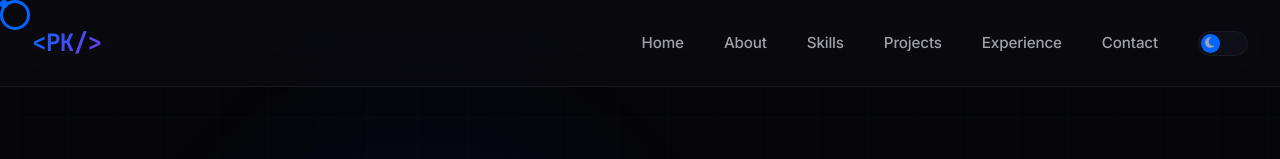
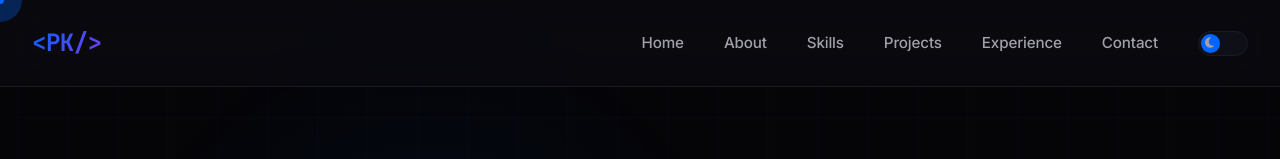
Before and after one commit to Prithivraj22/Portfolio, a React (Create React App) app: page / in a window 1280 px wide. Shown: the top 159 px of the page. Built offline with nearby package versions, Linux system fonts and the light colour scheme.

Commit message:
Cursor css has been changed based on feedback

```diff
--- a/src/App.css
+++ b/src/App.css
@@ -6,7 +6,7 @@
 }
 
 :root {
-    --primary: #0066FF;
+    --primary: hsl(216, 100%, 50%);
     --primary-dark: #0052CC;
     --secondary: #7C3AED;
     --accent: #F59E0B;
@@ -117,7 +117,7 @@ body.no-custom-cursor {
     position: fixed;
     width: 8px;
     height: 8px;
-    background-color: var(--primary);
+    background-color:  hsl(216, 100%, 50%);
     border-radius: 50%;
     pointer-events: none;
     z-index: 9999;
@@ -128,9 +128,9 @@ body.no-custom-cursor {
 
 .cursor-follower {
     position: fixed;
-    width: 30px;
-    height: 30px;
-    border: 3px solid var(--primary);
+    width: 44px;
+    height: 44px;
+    background-color: hsl(216, 100%, 50%,0.3);
     border-radius: 50%;
     pointer-events: none;
     z-index: 9998;
@@ -140,9 +140,9 @@ body.no-custom-cursor {
 }
 
 .cursor.grow {
-    width: 30px;
-    height: 30px;
-    background-color: rgba(0, 102, 255, 0.3);
+    width: 44px;
+    height: 44px;
+    background-color: hsl(216, 100%, 50%,0.3);
 }
 
 .cursor-follower.hidden-follower {
--- a/src/App.js
+++ b/src/App.js
@@ -47,8 +47,8 @@ const App = () => {
       let followerY = followerPos.y;
 
       const animateFollower = () => {
-        followerX += (mousePos.x - followerX) * 0.1;
-        followerY += (mousePos.y - followerY) * 0.1;
+        followerX += (mousePos.x - followerX) * 0.2;
+        followerY += (mousePos.y - followerY) * 0.2;
 
         setFollowerPos({ x: followerX, y: followerY });
         animationRef.current = requestAnimationFrame(animateFollower);
@@ -175,11 +175,11 @@ const App = () => {
     <>
       <div
         className={`cursor ${isHovering ? 'grow' : ''}`}
-        style={{ transform: `translate(${mousePos.x}px, ${mousePos.y}px)` }}
+        style={{ transform: `translate(${mousePos.x}px, ${mousePos.y}px) translate(-50%, -50%)` }}
       />
       <div
         className={`cursor-follower ${isHovering ? 'hidden-follower' : ''}`}
-        style={{ transform: `translate(${followerPos.x}px, ${followerPos.y}px)` }}
+        style={{ transform: `translate(${followerPos.x}px, ${followerPos.y}px) translate(-50%, -50%)` }}
       />
       <div className="bg-grid" />
       <div className="bg-gradient-orb" />
```
